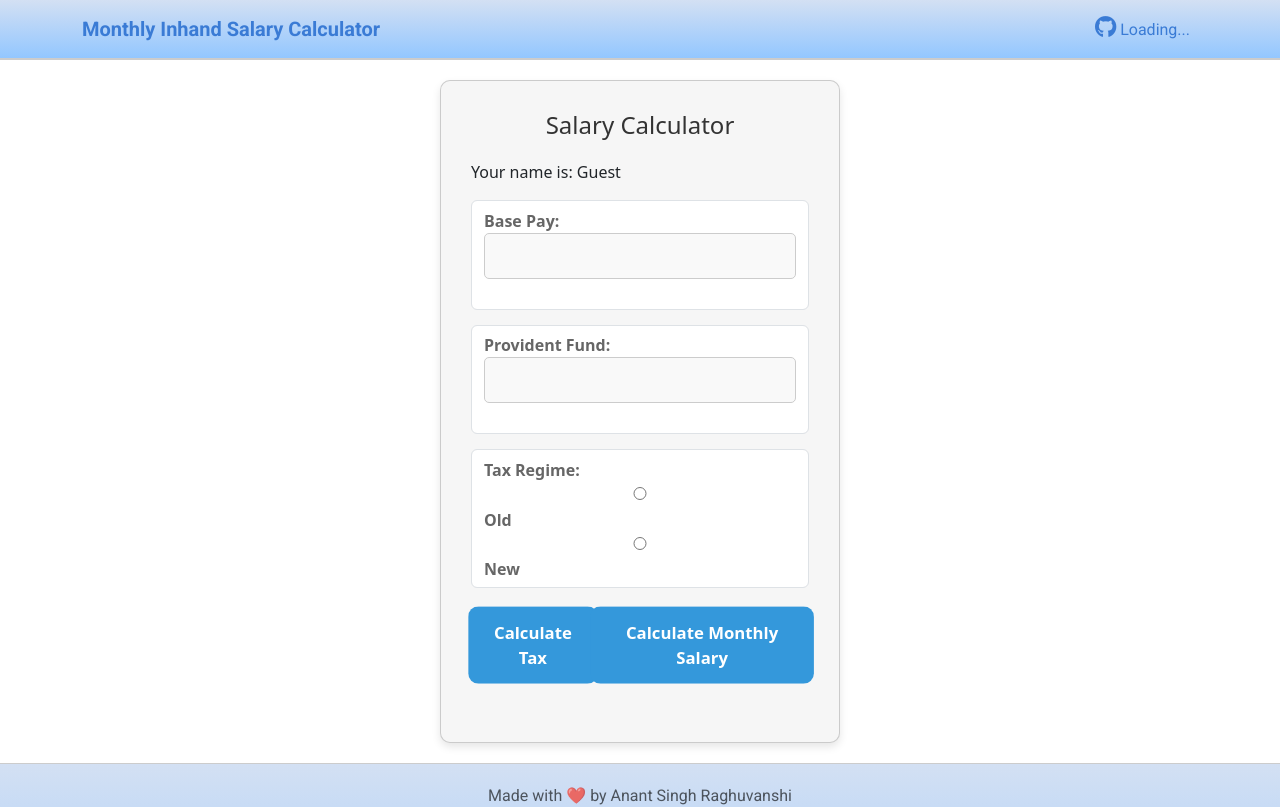
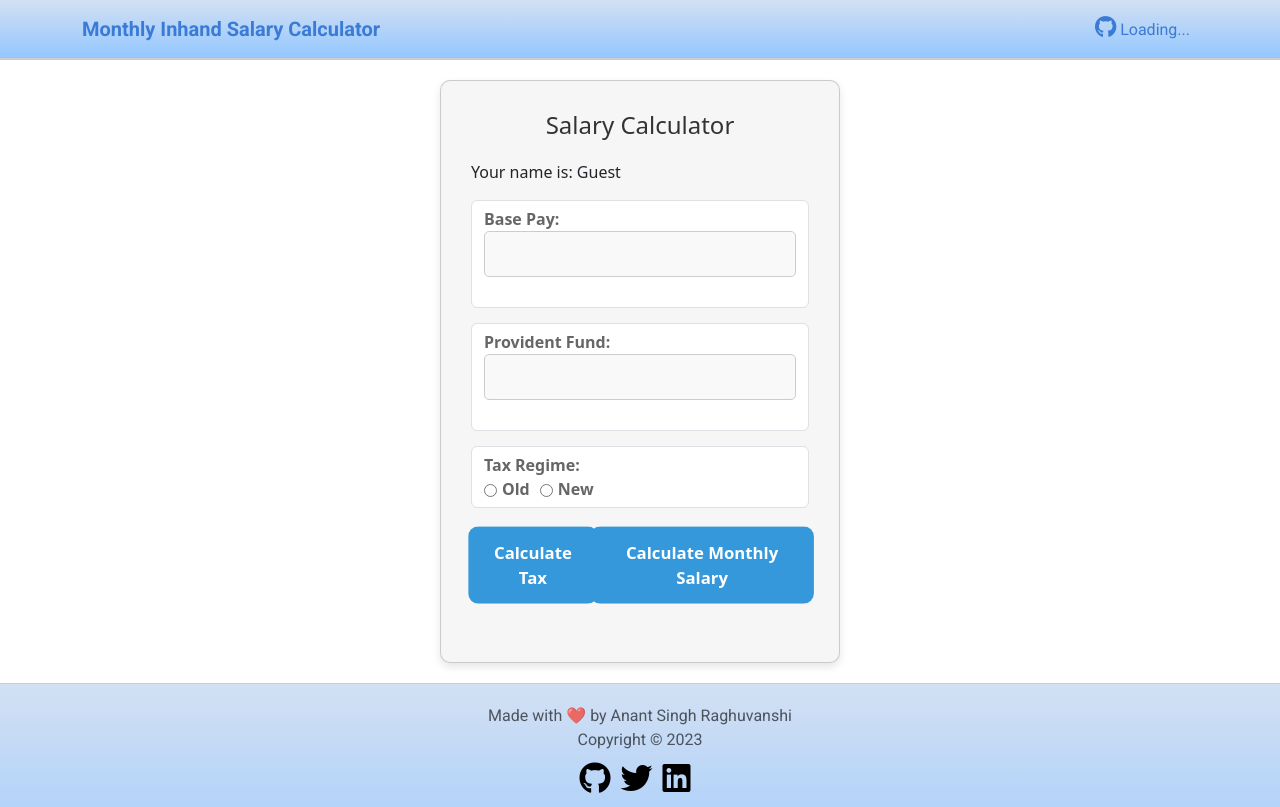
Before and after one commit to anantraghuvanshi/monthly-inhand-salary-calculator, an Angular app: page /salary-calculator in a window 1280 px wide. Shown: the top 807 px of the page. Built offline with nearby package versions, Linux system fonts and the light colour scheme; no server answers.

Commit message:
radio button alignment fixed

```diff
--- a/src/app/salary-calculator-component/salary-calculator-component.css
+++ b/src/app/salary-calculator-component/salary-calculator-component.css
@@ -85,8 +85,15 @@ input[type="radio"] {
 /* Properly align the labels for tax regime options */
 .form-control label {
   display: inline-block;
+  font-weight: bold;
+  color: #666;
+  margin-right: 10px;
+}
+.form-control input[type="radio"] {
+  display: inline-block;
+  width: auto; /* Override the width set in the 'input' rule */
   vertical-align: middle;
-  margin-right: 10px;
+  margin: 0 5px 0 0; /* Add some space between the radio button and the label */
 }
 
 /* Show the monthlySalary and tax paragraphs when there's content */
```
